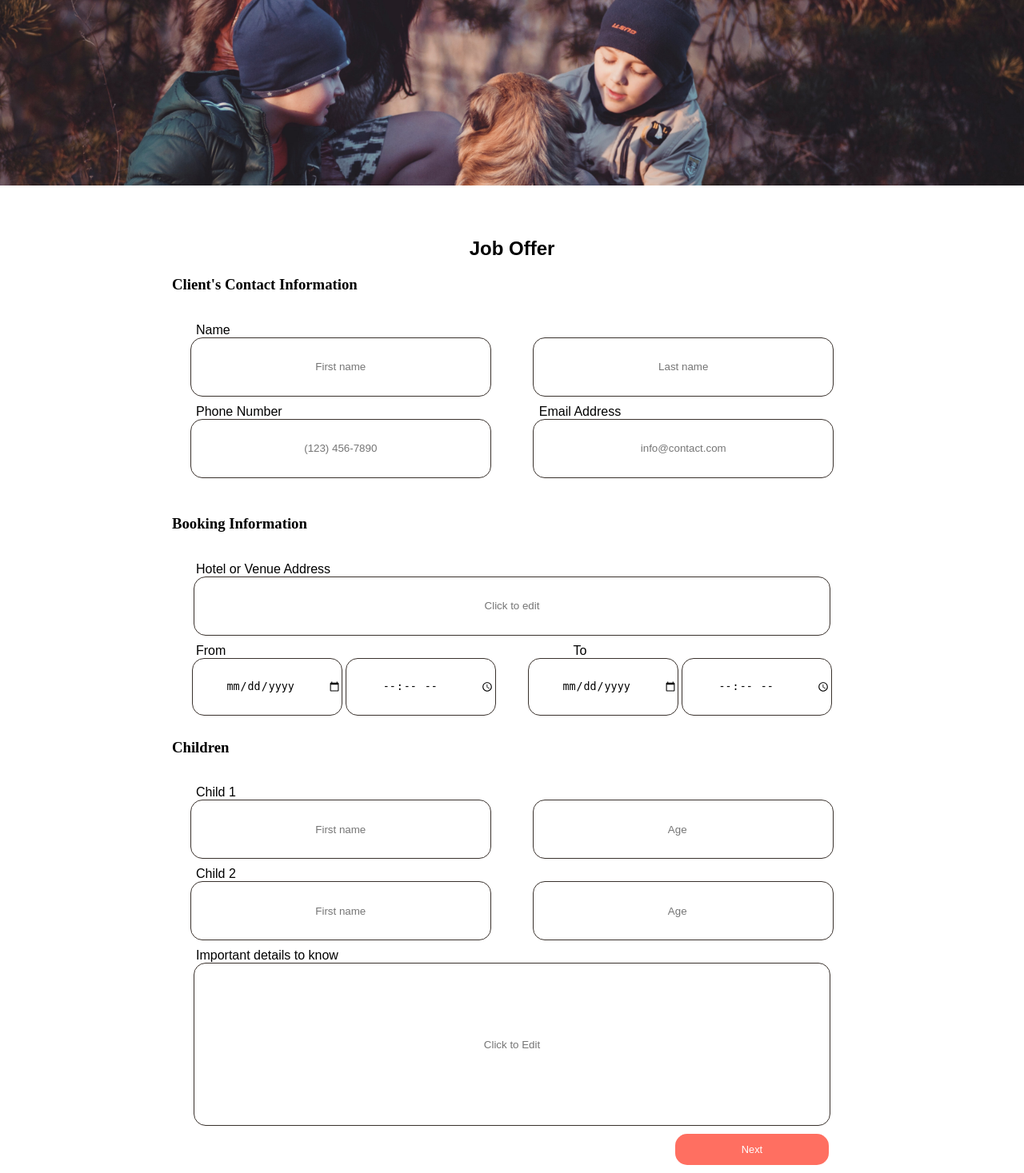
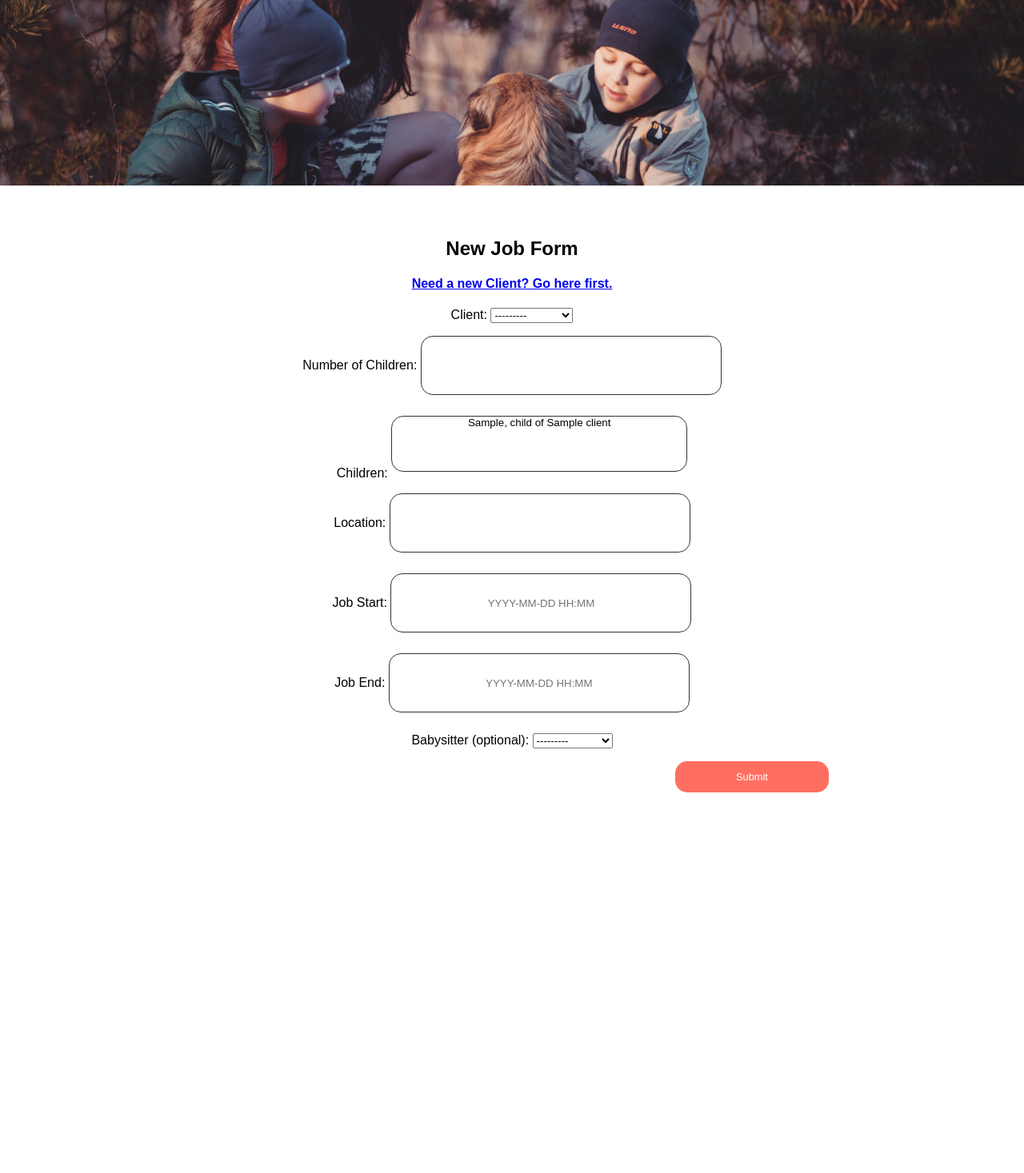
Before and after one commit to ElderGnomeChild/ParkCitySitters, a Django app: page /addjob in a window 1280 px wide. Shown: the part 101-1568 px from the top of the page at 80% size. After the commit the page ends 1092 px from the top, so only its background shows below. Run offline with Django 3.2, Linux system fonts and the light colour scheme; tables that the repository leaves empty hold one stand-in row (values such as "Sample post"); parts of the project's set-up code (start-up, migrations or seed data) failed here and were passed over; some web fonts are replaced.

Commit message:
added new job form view (in Django, the html file already existed)

```diff
--- a/DjangoSite/sit/forms.py
+++ b/DjangoSite/sit/forms.py
@@ -1,6 +1,7 @@
 from django import forms
 from django.contrib.auth.forms import UserCreationForm, UserChangeForm
 from .models import Babysitter, Job, Client, Child
+from django.contrib.admin import widgets
 
 class BabysitterCreationForm(UserCreationForm):
 
@@ -20,4 +21,10 @@ class ClientForm(forms.Form):
     client_phone = forms.CharField(label='Client Phone Number', max_length=16)
 
 class JobForm(forms.Form):
-    pass
+    client = forms.ModelChoiceField(Client.objects.all(), label='Client')
+    num_child = forms.IntegerField(max_value=10, min_value=1, label='Number of Children')
+    child = forms.ModelMultipleChoiceField(Child.objects.all(), label='Children')
+    location = forms.CharField(max_length=50, label='Location')
+    datetime_start = forms.DateTimeField(label='Job Start', widget=forms.TextInput(attrs={'placeholder': 'YYYY-MM-DD HH:MM'}))
+    datetime_end = forms.DateTimeField(label='Job End', widget=forms.TextInput(attrs={'placeholder': 'YYYY-MM-DD HH:MM'}))
+    sitter = forms.ModelChoiceField(Babysitter.objects.all(), label='Babysitter (optional)', required=False)
--- a/DjangoSite/sit/views.py
+++ b/DjangoSite/sit/views.py
@@ -3,7 +3,7 @@ from django.http import HttpResponse, Http404, HttpResponseRedirect
 from django.template import Context, loader
 from .models import Job, Child, Babysitter, Client
 import datetime
-from .forms import ClientForm
+from .forms import ClientForm, JobForm
 
 # Create your views here.
 
@@ -16,8 +16,8 @@ def index(request):
 def addsitters(request):
     return render(request, 'sit/addsitters.html')
 
-def addjob(request):
-    return render(request, 'sit/addjob.html')
+# def addjob(request):
+#     return render(request, 'sit/addjob.html')
 
 def adminHome(request):
     return render(request, 'sit/adminHome.html')
@@ -61,6 +61,40 @@ def addClient(request):
 
         return render(request, 'sit/clientForm.html', {'form':form})
 
+def addjob(request):
+    if request.method == 'POST':
+        form = JobForm(request.POST)
+        if form.is_valid():
+                client = form.cleaned_data['client']
+                child = form.cleaned_data['child']
+                location = form.cleaned_data['location']
+                num_child = form.cleaned_data['num_child']
+                datetime_start = form.cleaned_data['datetime_start']
+                datetime_end = form.cleaned_data['datetime_end']
+
+
+                if form.cleaned_data['sitter']:
+                        sitter = form.cleaned_data['sitter']
+                        j = Job(client=client, location=location, num_child=num_child,
+                        datetime_start=datetime_start, datetime_end=datetime_end, sitter=sitter)
+                        # j.child.add(child)
+                else:
+                        j = Job(client=client, child=child, location=location, num_child=num_child,
+                        datetime_start=datetime_start, datetime_end=datetime_end)
+                        # j.child.add(child)
+
+                j.save()
+                j = Job.objects.get(location=location, num_child=num_child, client=client, datetime_start=datetime_start)
+                for ch in child:
+                        j.child.add(ch)
+                # j.save()
+                return HttpResponseRedirect('/adminHome')
+
+    else:
+        form = JobForm()
+
+        return render(request, 'sit/addjob.html', {'form':form})
+
 def seeSitters(request):
     sit_list= Babysitter.objects.order_by('id')
     context= {'sit_list':sit_list}
--- a/DjangoSite/static/sit/addjob.css
+++ b/DjangoSite/static/sit/addjob.css
@@ -65,7 +65,7 @@ h2 {
 }
 
 
-.tbox {
+.tbox , #id_datetime_start, #id_datetime_end, #id_location,#id_num_child, #id_child{
     border: 1px solid #39312C;
     border-radius: 15px;
     height: 70px;
@@ -90,7 +90,7 @@ h2 {
 }
 
 
-.tbox:focus {
+.tbox:focus, #id_datetime_start:focus, #id_datetime_end:focus, #id_location:focus, #id_num_child:focus, #id_child:focus{
     border: 2px solid #FF6F61;
 }
 .tbox:focus::placeholder {
--- a/DjangoSite/templates/sit/addjob.html
+++ b/DjangoSite/templates/sit/addjob.html
@@ -15,9 +15,16 @@
         <img class="topimg" src="{% static 'sit/images/boys.jpg' %}">
 
         <div class="content">
-            <h2>Job Offer</h2>
-            <form>
-                <span class="section-title"><h3>Client's Contact Information</h3></span><br>
+            <h2>New Job Form</h2>
+
+            <a href="/clientform"><h4>Need a new Client? Go here first.</h4></a>
+
+            <form action="/addjob" method="post">
+                {% csrf_token %}
+                {{ form.as_p }}
+                <input type="submit" value="Submit" class="submit">
+
+                <!-- <span class="section-title"><h3>Client's Contact Information</h3></span><br>
                 <span class="title-left" id="text-name">Name</span><br>
                 <input type="text" id="fname" class="tbox" name="first" placeholder="First name">
                 <input type="text" id="lname" class="tbox" name="last" placeholder="Last name"><br>
@@ -46,7 +53,7 @@
 
 
                 <button class = "submit" type="button" onclick="hideElem()">Next</button>
-
+                 -->
             </form>
         </div>
     </div>
```
